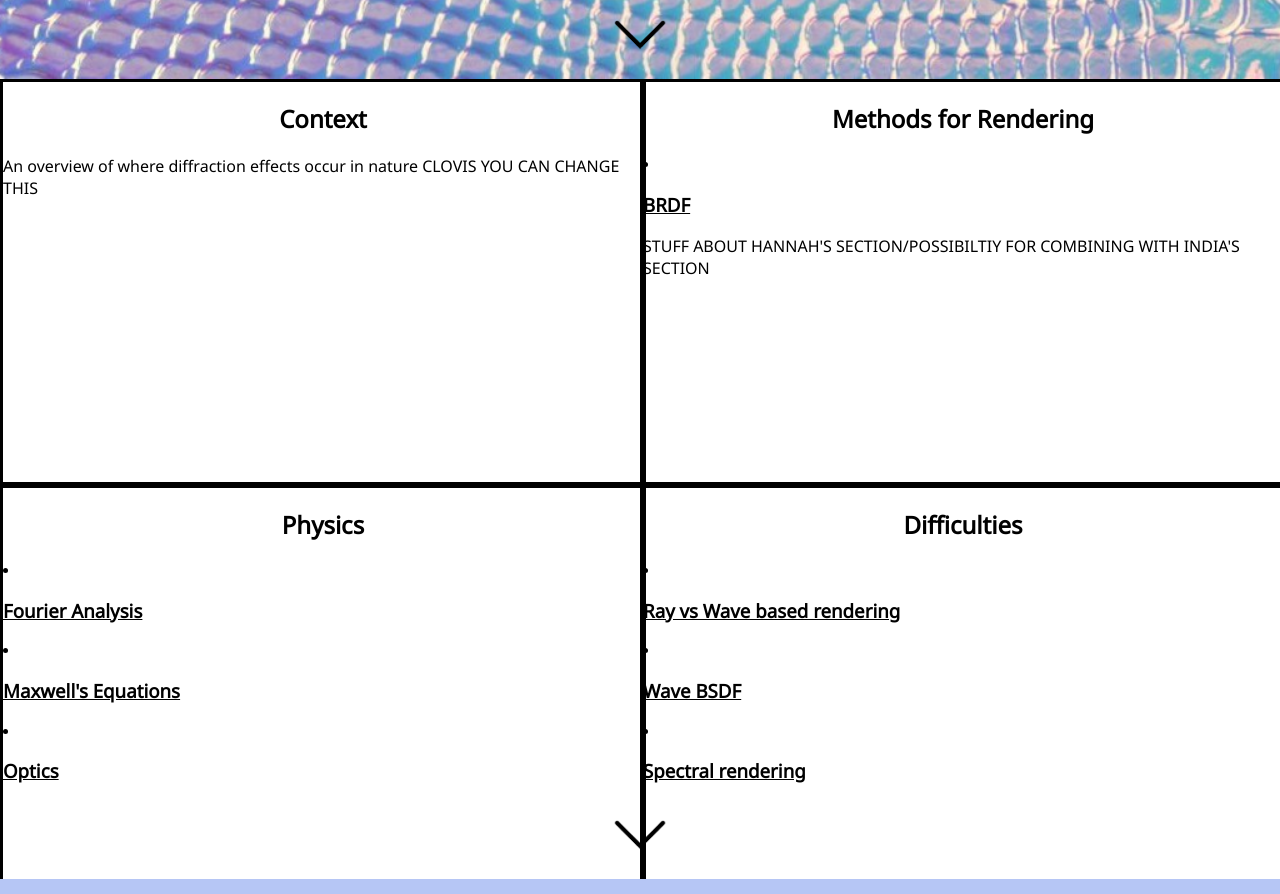
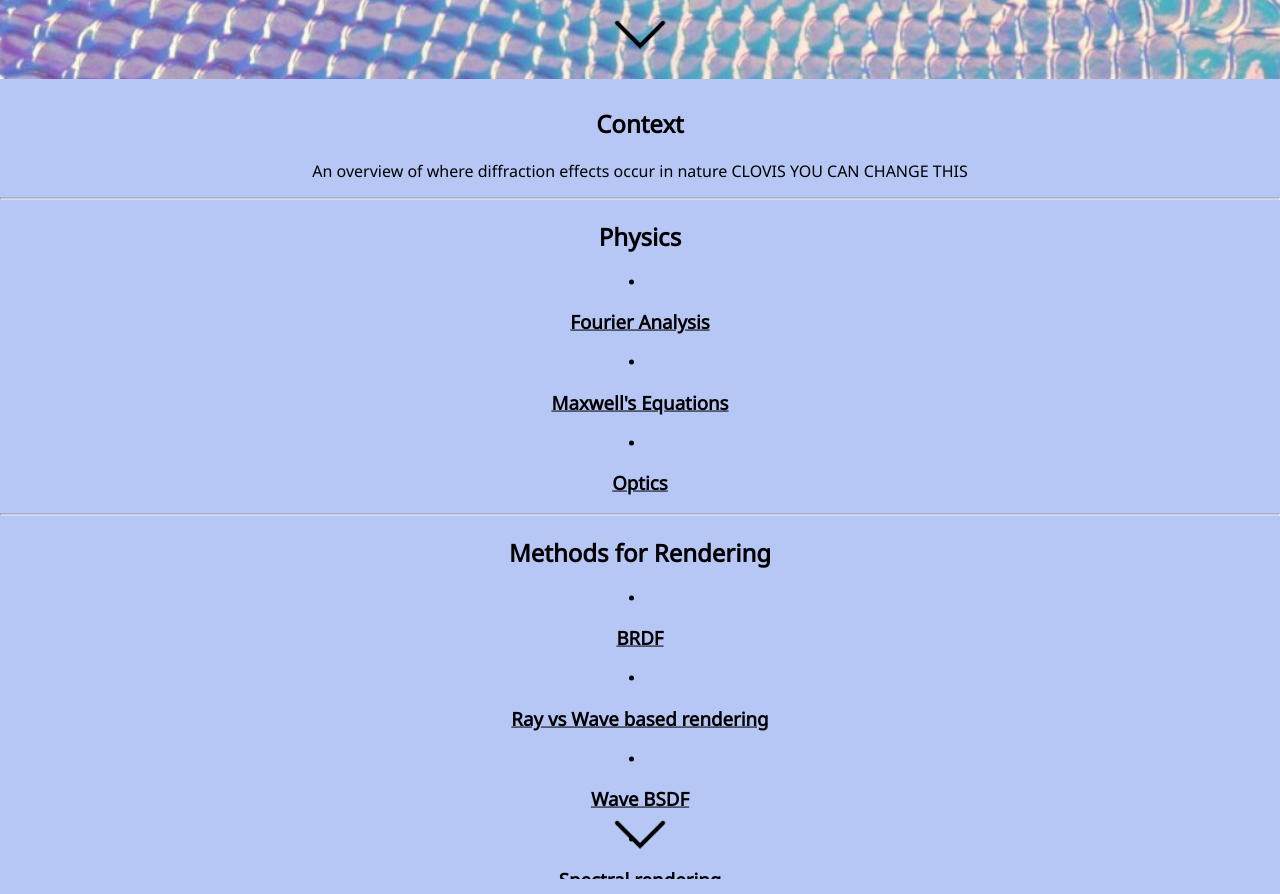
Before and after one commit to indiamai/TopicsFinal, a plain HTML site: page index.html in a window 1280 px wide. Shown: the part 721-1615 px from the top of the page. Drawn offline with nearby package versions, Linux system fonts and the light colour scheme.

Commit message:
added reference

```diff
--- a/css/index.css
+++ b/css/index.css
@@ -115,6 +115,7 @@ a:hover{
   background-size: auto 100%;
   background-repeat: no-repeat;
   background-position: center;
+  background-color: rgba(133, 161, 239, 0.6);
 }
 
 #team{
--- a/index.html
+++ b/index.html
@@ -36,32 +36,20 @@ $(function() {
       </article>
 
       <article id="topics" class="pages">
-      <div id="topics-body" class="body">
-        <div id="topics-body-left" class="seperator">
-          <a href="topics/clovis/context.html"><div id="topics-body-left-top" class="topic">
-            <h2 id="topics-body-left-top-title" class="topics-title">Context</h2>
-            <p id="topics-body-left-top-title"> An overview of where diffraction effects occur in nature CLOVIS YOU CAN CHANGE THIS</p>
-          </div></a>
-          <a href="topics/ali/physics.html"><div id="topics-body-left-bottom" class="topic">
-            <h2 id="topics-body-left-bottom-title" class="topics-title">Physics</h2>
-            <li id="topics-body-left-bottom-title"> <a href="topics/ali/physics.html"><h3><u>Fourier Analysis</u></h3></a></li>
-            <li id="topics-body-left-bottom-title"> <a href="topics/ali/maxwell.html"><h3><u>Maxwell's Equations</u></h3></a></li>
-            <li id="topics-body-left-bottom-title"> <a href="topics/ali/optics.html"><h3><u>Optics</u></h3></a></li>
-          </div></a>
-        </div>
-        <div id="topics-body-right" class="seperator">
-          <a href="topics/hannah/brdf.html"><div id="topics-body-right-top" class="topic">
-            <h2 id="topics-body-right-top-title" class="topics-title">Methods for Rendering</h2>
-            <li id="topics-body-right-top-title" > <a href="topics/hannah/brdf.html"><h3><u>BRDF</u></h3></a></li>
-            <p> STUFF ABOUT HANNAH'S SECTION/POSSIBILTIY FOR COMBINING WITH INDIA'S SECTION</p>
-          </div></a>
-          <a href="topics/india/IndiaSection.html"><div id="topics-body-right-bottom" class="topic">
-            <h2 id="topics-body-right-bottom-title" class="topics-title">Difficulties</h2>
-            <li id="topics-body-right-bottom-title" > <a href="topics/india/IndiaSection.html"><h3><u>Ray vs Wave based rendering</u></h3></a></li>
-              <li id="topics-body-right-bottom-title" > <a href="topics/india/WaveBRDF.html"><h3><u>Wave BSDF</u></h3></a></li>
-              <li id="topics-body-right-bottom-title" > <a href="topics/india/SpectralRendering.html"><h3><u>Spectral rendering</u></h3></a></li>
-          </div></a>
-        </div>
+      <div id="topics-body-text" class="body">
+          <a href="topics/clovis/context.html"> <h2 id="topics-body-left-top-title" class="topics-title">Context</h2></a>
+          <p class="topics-title"> An overview of where diffraction effects occur in nature CLOVIS YOU CAN CHANGE THIS</p>
+          <hr>
+          <a href="topics/ali/physics.html"><h2 id="topics-body-text" class="topics-title">Physics</h2></a>
+          <li class="topics-title"> <a href="topics/ali/physics.html"><h3><u>Fourier Analysis</u></h3></a></li>
+          <li class="topics-title"> <a href="topics/ali/maxwell.html"><h3><u>Maxwell's Equations</u></h3></a></li>
+          <li class="topics-title"> <a href="topics/ali/optics.html"><h3><u>Optics</u></h3></a></li>
+          <hr>
+          <h2 id="topics-body" class="topics-title">Methods for Rendering</h2>
+          <li class="topics-title"> <a href="topics/hannah/brdf.html"><h3><u>BRDF</u></h3></a></li>
+          <li class="topics-title"> <a href="topics/india/IndiaSection.html"><h3><u>Ray vs Wave based rendering</u></h3></a></li>
+          <li class="topics-title"> <a href="topics/india/WaveBRDF.html"><h3><u>Wave BSDF</u></h3></a></li>
+          <li class="topics-title"> <a href="topics/india/SpectralRendering.html"><h3><u>Spectral rendering</u></h3></a></li>
       </div>
       <a class="next" href="#team"></a>
       </article>
```
Also changed, not shown: topics/india/IndiaSection.html (+4 -0 lines), topics/india/SpectralRendering.html (+3 -0 lines), topics/india/WaveBRDF.html (+3 -0 lines).
